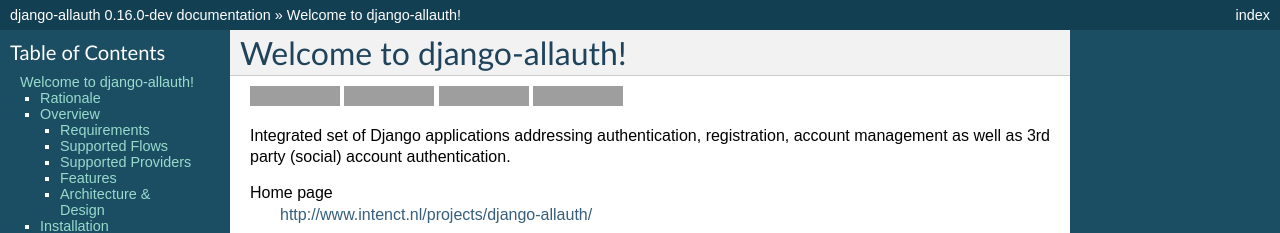
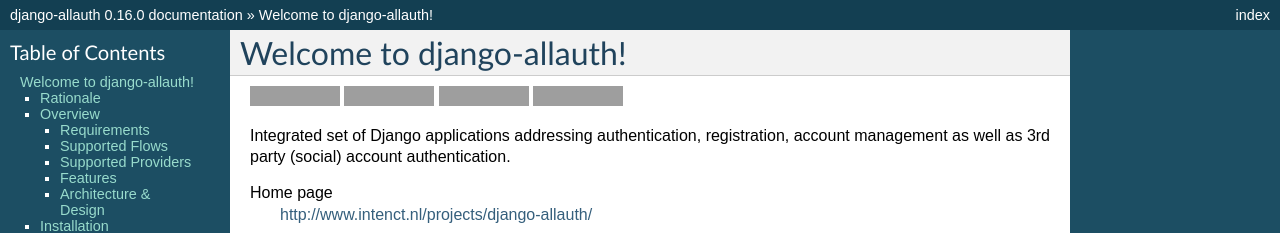
Before and after one commit to pennersr/django-allauth, a Sphinx documentation site: the page built from docs/index.rst, in a window 1280 px wide and 900 px high. Shown: the top 233 px of the window. Built offline with Sphinx 7.4.7, drawn with Linux system fonts in a browser that asks for light colours; some of the changed text lies outside the part shown; grey boxes are pictures that could not be loaded.

Commit message:
Preparing 0.16.0

```diff
--- a/docs/conf.py
+++ b/docs/conf.py
@@ -46,9 +46,9 @@
 # built documents.
 #
 # The short X.Y version.
-version = '0.16.0-dev'
+version = '0.16.0'
 # The full version, including alpha/beta/rc tags.
-release = '0.16.0-dev'
+release = '0.16.0'
 
 # The language for content autogenerated by Sphinx. Refer to documentation
 # for a list of supported languages.
--- a/setup.py
+++ b/setup.py
@@ -110,7 +110,7 @@
 
 METADATA = dict(
     name='django-allauth',
-    version='0.16.0-dev',
+    version='0.16.0',
     author='Raymond Penners',
     author_email='raymond.penners@intenct.nl',
     description='Integrated set of Django applications addressing'
```
Also changed, not shown: 2 other files.
